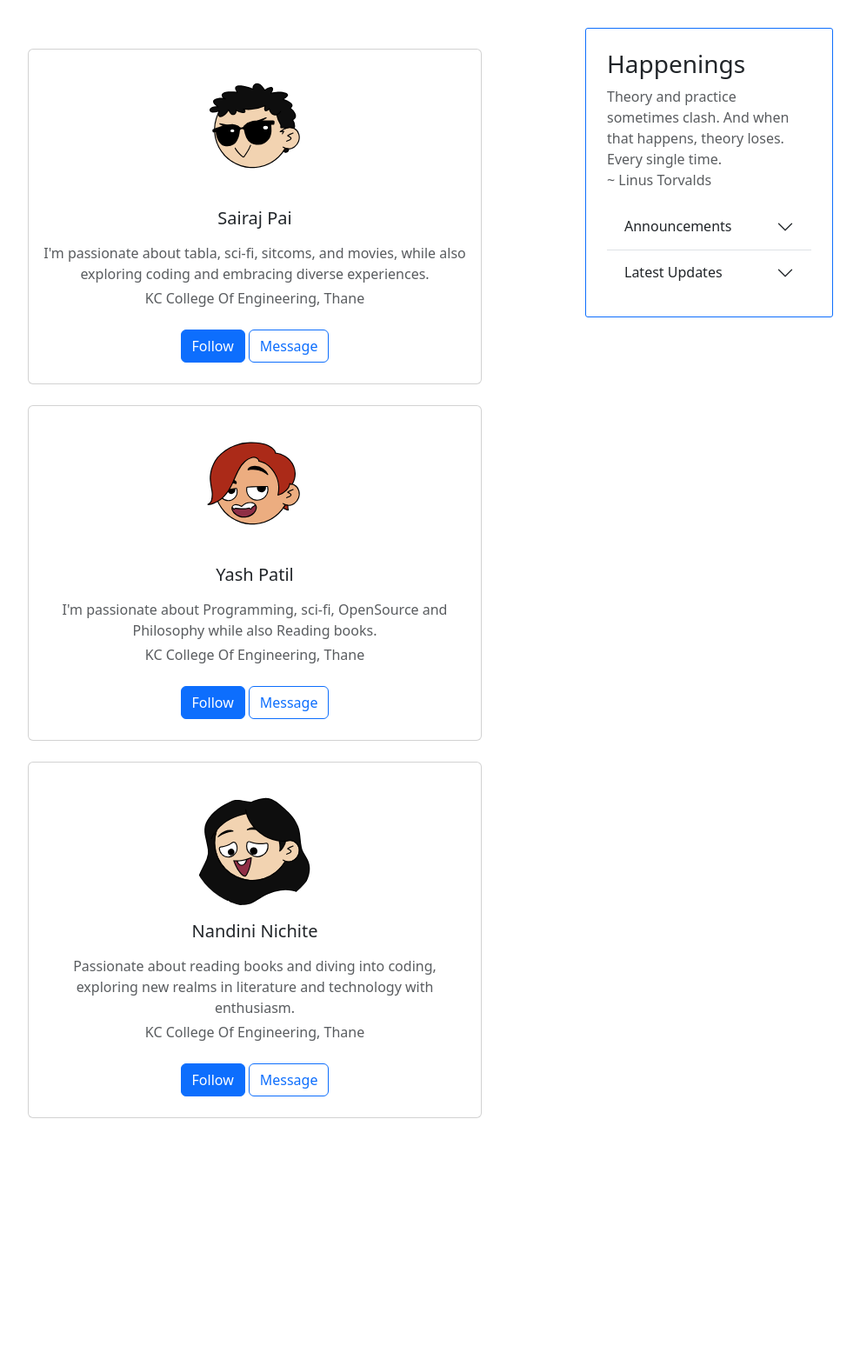
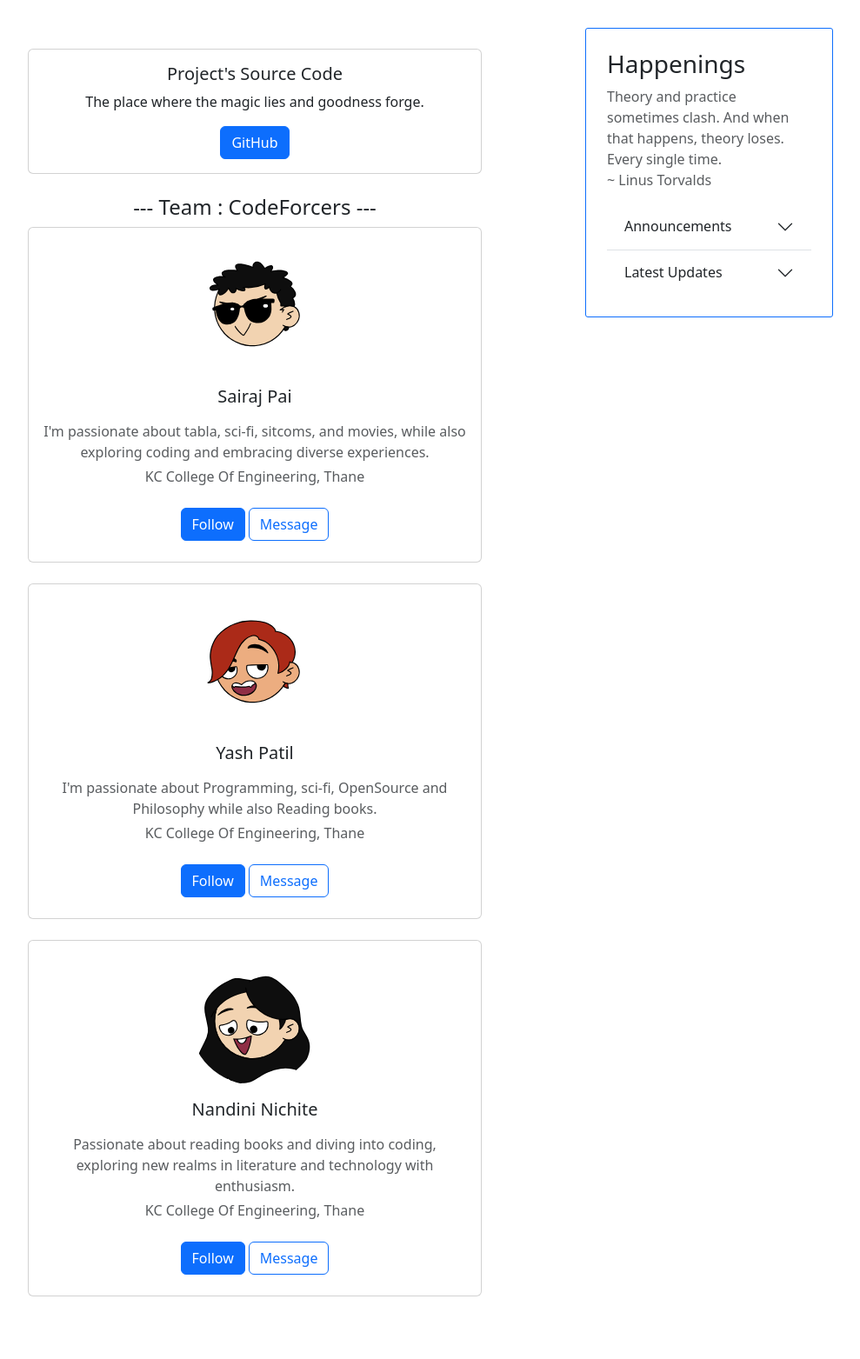
Before and after one commit to gegendepressed/OpenMedia, a Flask app: page /about in a window 1280 px wide. Shown: the part 59-1622 px from the top of the page at 87% size, without its empty margins (157-1146 px from the left). Before the commit the page ends 1345 px from the top, so only its background shows below. Run offline with Flask 3, Linux system fonts and the light colour scheme; some libraries are stand-ins or nearby versions.

Commit message:
templates: about: add source code
Signed-off-by: FrosT2k5 <yashpatil2k5@gmail.com>

```diff
--- a/templates/about.html
+++ b/templates/about.html
@@ -4,6 +4,19 @@
   <div class="container py-5">
 
 
+    <div class="row">
+      <div class="col-12">
+        <div class="card mb-4">
+          <div class="card-body text-center">
+            <h5 class="card-title">Project's Source Code</h5>
+            <p class="card-text">The place where the magic lies and goodness forge.</p>
+            <a href="https://github.com/gegendepressed/OpenMedia" class="btn btn-primary" target="_blank">GitHub</a>
+          </div>
+        </div>
+      </div>
+    </div>
+
+    <h4 class="text-center">--- Team : CodeForcers ---</h4>
     <div class="row">
       <div class="col-12">
         <div class="card mb-4">
```
